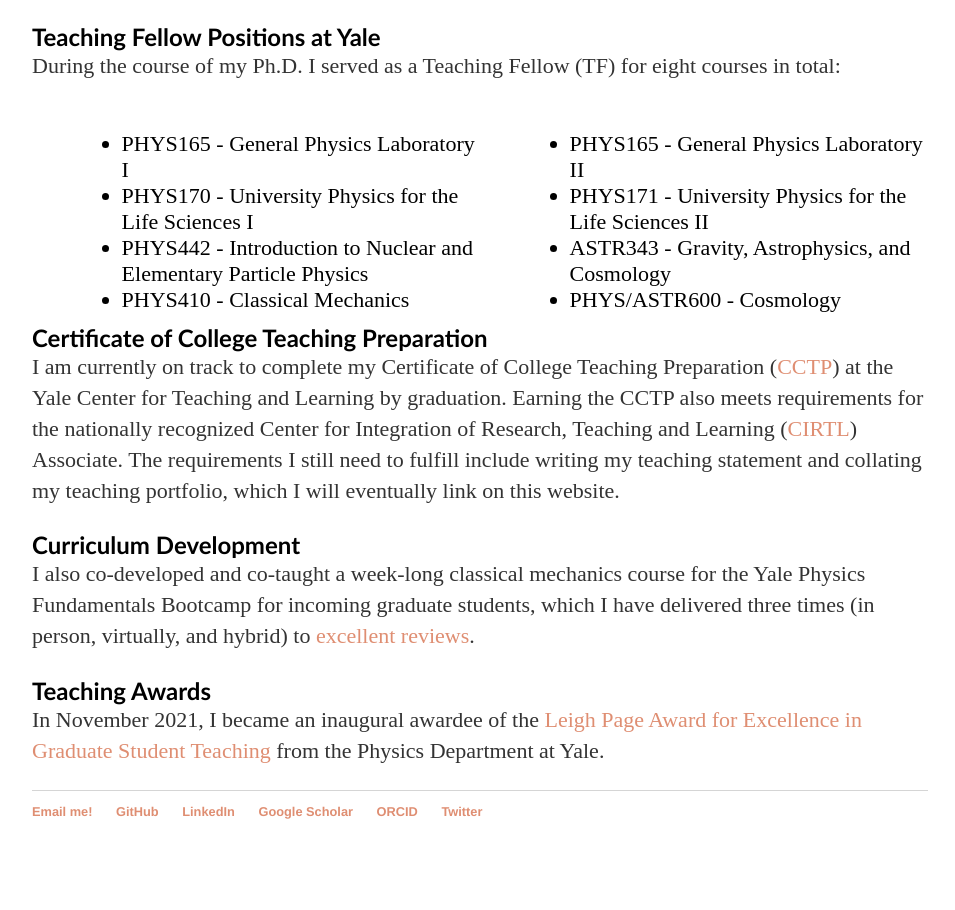
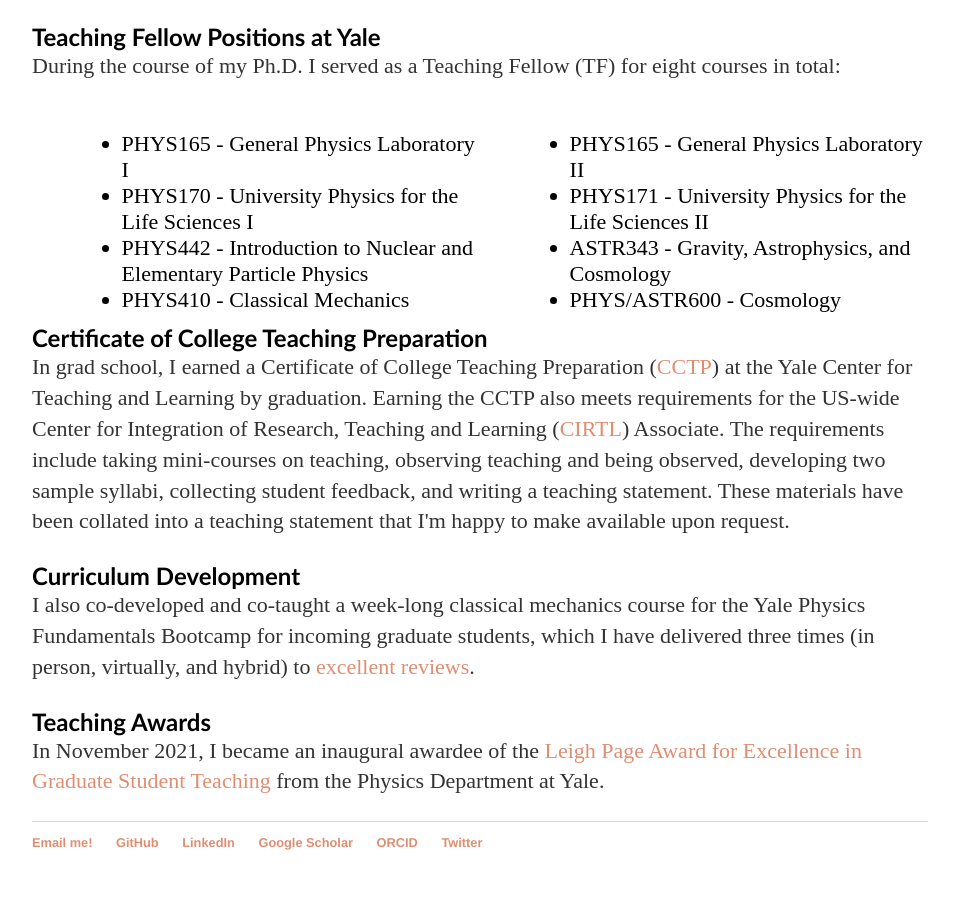
Before and after one commit to lunazagor/lunazagor.github.io, a Jekyll site: the page built from teaching/index.html, in a window 1280 px wide. Shown: the part 533-1443 px from the top of the page, without its empty margins (160-1115 px from the left). Built offline with Jekyll 4.4.1, drawn with Linux system fonts in a browser that asks for light colours; before the commit the page ends 1412 px from its top, so only the background shows below that.

Commit message:
Update index.html
text change to indicate I have my CCTP

```diff
--- a/teaching/index.html
+++ b/teaching/index.html
@@ -52,7 +52,7 @@
 
 <h2 style="text-align:left;font-family:optima;margin-bottom:0.0em"> <br> Certificate of College Teaching Preparation </h2>
 
-<p style="text-align:left;font-size:22px; display: inline"> I am currently on track to complete my Certificate of College Teaching Preparation (<a href="https://poorvucenter.yale.edu/certificate-college-teaching-preparation">CCTP</a>) at the Yale Center for Teaching and Learning by graduation. Earning the CCTP also meets requirements for the nationally recognized Center for Integration of Research, Teaching and Learning (<a href="https://www.cirtl.net/">CIRTL</a>) Associate. The requirements I still need to fulfill include writing my teaching statement and collating my teaching portfolio, which I will eventually link on this website. <p>
+<p style="text-align:left;font-size:22px; display: inline"> In grad school, I earned a Certificate of College Teaching Preparation (<a href="https://poorvucenter.yale.edu/certificate-college-teaching-preparation">CCTP</a>) at the Yale Center for Teaching and Learning by graduation. Earning the CCTP also meets requirements for the US-wide Center for Integration of Research, Teaching and Learning (<a href="https://www.cirtl.net/">CIRTL</a>) Associate. The requirements include taking mini-courses on teaching, observing teaching and being observed, developing two sample syllabi, collecting student feedback, and writing a teaching statement. These materials have been collated into a teaching statement that I'm happy to make available upon request. <p>
 
 <h2 style="text-align:left;font-family:optima;margin-bottom:0.0em"> Curriculum Development </h2>
 
```
